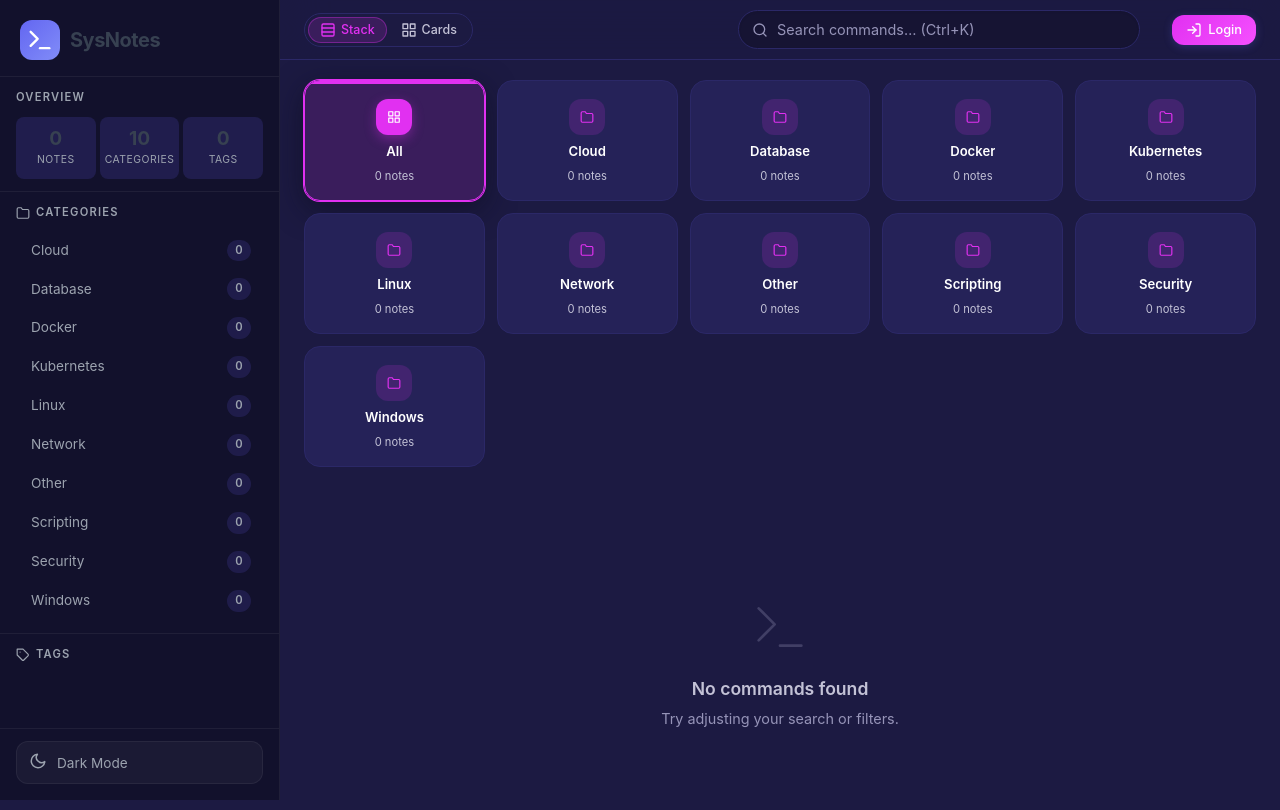
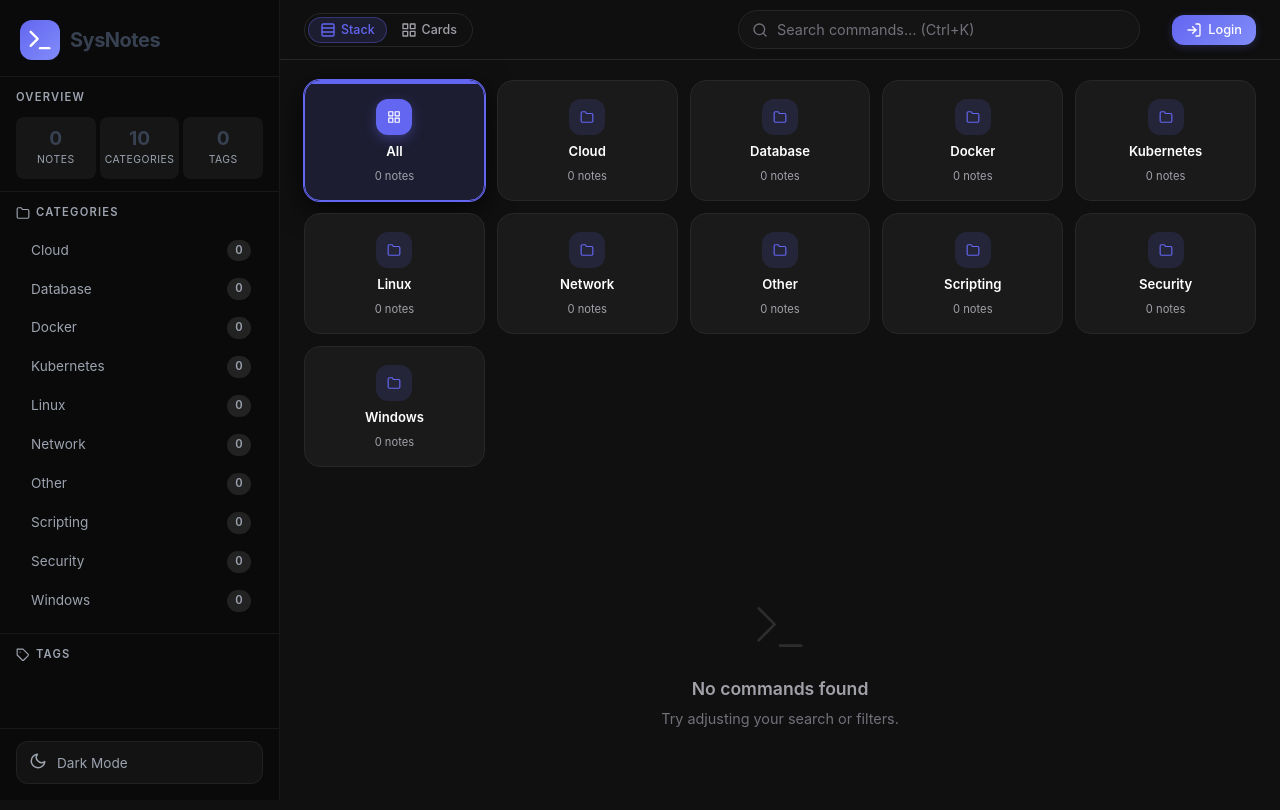
Before and after one commit to aloysiuspattath/sysnotes, a Flask app: page / in a window 1280 px wide. Run offline with Flask 3, Linux system fonts and the light colour scheme; data comes from the database, SQL or seed files in the repository; data that the repository does not hold is empty.

Commit message:
Update dark theme to use neutral #101010 background and keep light theme indigo accent

```diff
--- a/static/index.css
+++ b/static/index.css
@@ -75,43 +75,43 @@
 
 /* ─── DARK THEME ─────────────────────────────────────── */
 [data-theme="dark"] {
-    --bg-primary: hsl(243, 44%, 18%);
-    --bg-secondary: hsl(243, 44%, 24%); /* Lighter cards for better contrast */
-    --bg-sidebar: hsl(243, 44%, 12%); /* Darker sidebar for depth */
-    --sidebar-hover: hsla(243, 44%, 30%, 0.5);
-    --sidebar-active: rgba(225, 48, 241, 0.15);
-    --sidebar-border: hsla(243, 44%, 25%, 0.5);
+    --bg-primary: #101010;
+    --bg-secondary: #1a1a1a;
+    --bg-sidebar: #0a0a0a;
+    --sidebar-hover: rgba(255, 255, 255, 0.05);
+    --sidebar-active: rgba(99, 102, 241, 0.15);
+    --sidebar-border: rgba(255, 255, 255, 0.08);
     --text-primary: #ffffff;
-    --text-secondary: hsl(243, 20%, 80%);
-    --text-tertiary: hsl(243, 20%, 65%);
-    --accent: #e130f1;
-    --accent-hover: #f550ff;
-    --accent-glow: rgba(225, 48, 241, 0.35);
-    --accent-subtle: rgba(225, 48, 241, 0.15);
-    --danger: #ff3366;
-    --danger-hover: #ff4d79;
-    --danger-bg: rgba(255, 51, 102, 0.15);
-    --success: #00e676;
-    --success-bg: rgba(0, 230, 118, 0.15);
-    --code-bg: hsl(243, 44%, 14%);
-    --code-text: #00e5ff;
-    --code-highlight: rgba(225, 48, 241, 0.15);
-    --card-shadow: 0 8px 30px hsla(243, 44%, 8%, 0.6);
-    --card-shadow-hover: 0 12px 40px rgba(225, 48, 241, 0.15);
-    --border: hsl(243, 44%, 28%);
-    --border-light: hsl(243, 44%, 24%);
-    --input-bg: hsl(243, 44%, 14%);
-    --overlay-bg: hsla(243, 44%, 10%, 0.85); /* Tinted black for overlays */
-    --toast-bg: hsl(243, 44%, 25%);
+    --text-secondary: #a1a1aa;
+    --text-tertiary: #71717a;
+    --accent: #6366f1;
+    --accent-hover: #818cf8;
+    --accent-glow: rgba(99, 102, 241, 0.35);
+    --accent-subtle: rgba(99, 102, 241, 0.15);
+    --danger: #ef4444;
+    --danger-hover: #dc2626;
+    --danger-bg: rgba(239, 68, 68, 0.15);
+    --success: #10b981;
+    --success-bg: rgba(16, 185, 129, 0.15);
+    --code-bg: #141414;
+    --code-text: #34d399;
+    --code-highlight: rgba(99, 102, 241, 0.15);
+    --card-shadow: 0 8px 30px rgba(0, 0, 0, 0.8);
+    --card-shadow-hover: 0 12px 40px rgba(99, 102, 241, 0.15);
+    --border: #27272a;
+    --border-light: #1f1f22;
+    --input-bg: #141414;
+    --overlay-bg: rgba(0, 0, 0, 0.85);
+    --toast-bg: #27272a;
     --toast-text: #ffffff;
-    --topbar-bg: hsla(243, 44%, 18%, 0.85);
-    --topbar-border: hsl(243, 44%, 28%);
-    --tag-bg: rgba(225, 48, 241, 0.15);
-    --tag-text: #e130f1;
-    --tag-border: rgba(225, 48, 241, 0.3);
-    --badge-bg: hsla(243, 44%, 40%, 0.3);
-    --note-cmd-border: rgba(225, 48, 241, 0.45);
-    --note-cmd-glow: rgba(225, 48, 241, 0.15);
+    --topbar-bg: rgba(16, 16, 16, 0.85);
+    --topbar-border: #27272a;
+    --tag-bg: rgba(99, 102, 241, 0.15);
+    --tag-text: #818cf8;
+    --tag-border: rgba(99, 102, 241, 0.3);
+    --badge-bg: rgba(255, 255, 255, 0.1);
+    --note-cmd-border: rgba(99, 102, 241, 0.45);
+    --note-cmd-glow: rgba(99, 102, 241, 0.15);
 }
 
 /* ─── BASE ───────────────────────────────────────────── */
--- a/templates/index.html
+++ b/templates/index.html
@@ -14,7 +14,7 @@
     <script src="static/vendor/quill/quill.js"></script>
     <script src="static/vendor/marked.min.js"></script>
     <script src="static/vendor/purify.min.js"></script>
-    <link rel="stylesheet" href="static/index.css?v=23">
+    <link rel="stylesheet" href="static/index.css?v=25">
 </head>
 <body>
 
```
